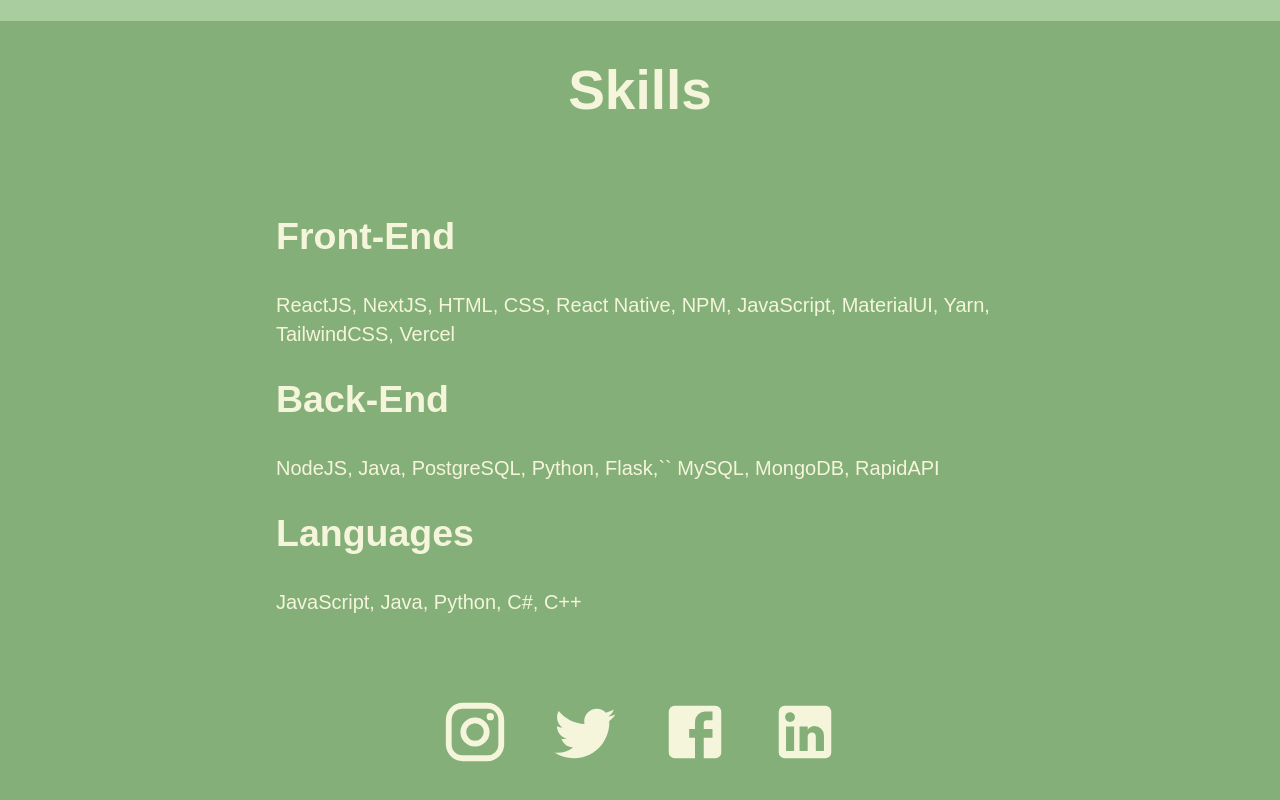
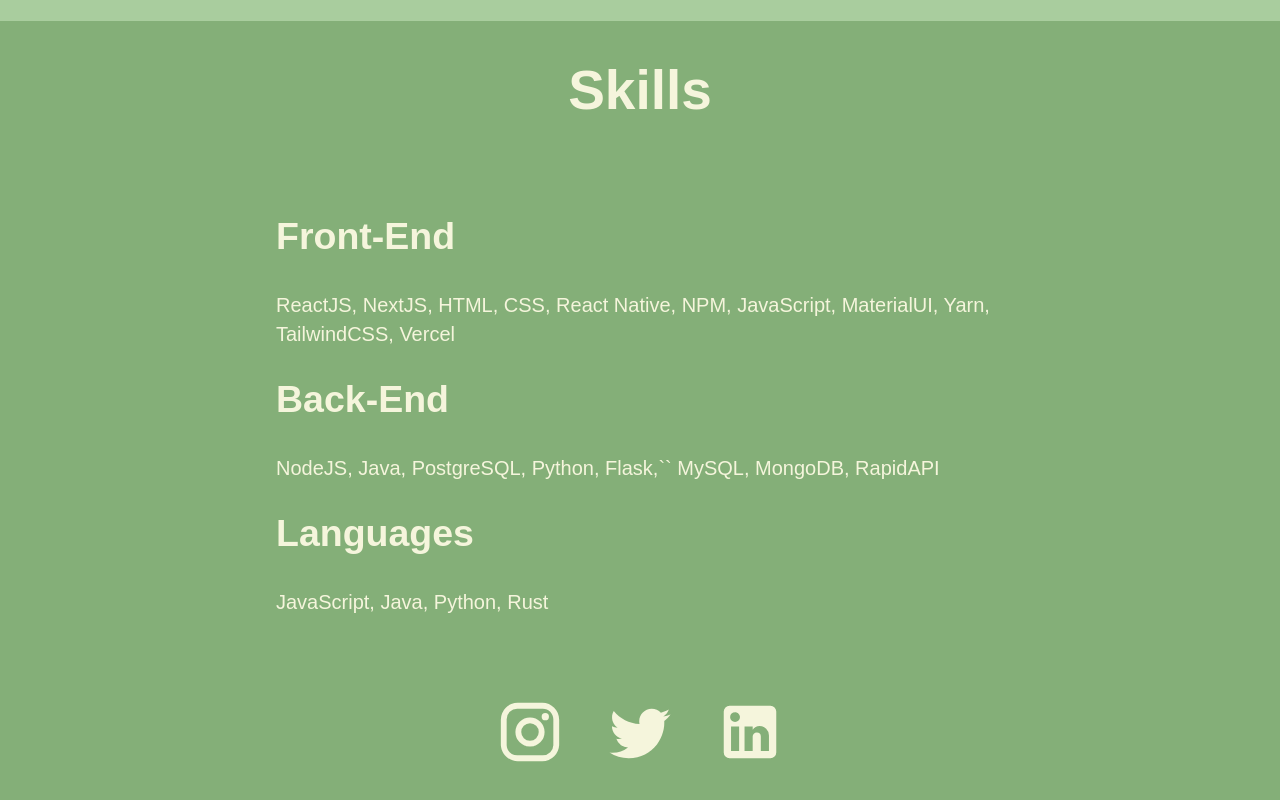
Before and after one commit to zaid42005/personal-portfolio, a React (Create React App) app: page / in a window 1280 px wide. Shown: the part 779-1579 px from the top of the page. Built offline with nearby package versions, Linux system fonts and the light colour scheme.

Commit message:
updated socials footer

```diff
--- a/src/components/Footer.js
+++ b/src/components/Footer.js
@@ -3,19 +3,22 @@
 import TwitterIcon from "@material-ui/icons/Twitter";
 import FacebookIcon from "@material-ui/icons/Facebook";
 import LinkedInIcon from "@material-ui/icons/LinkedIn";
-import Link from '@material-ui/core/Link';
+import Link from "@material-ui/core/Link";
 import "../styles/Footer.css";
 
 function Footer() {
   return (
     <div className="footer">
       <div className="socialMedia">
-        <Link href="http://www.google.com" target="_blank" >
+        <Link href="https://www.instagram.com/_itszaid_" target="_blank">
           <InstagramIcon />
         </Link>
-        <TwitterIcon />
-        <FacebookIcon />
-        <LinkedInIcon />
+        <Link href="https://twitter.com/PrismoZaid" target="_blank">
+          <TwitterIcon />
+        </Link>
+        <Link href="https://www.linkedin.com/in/zaidahmed144" target="_blank">
+          <LinkedInIcon />
+        </Link>
       </div>
       <p></p>
     </div>
--- a/src/pages/Home.js
+++ b/src/pages/Home.js
@@ -44,7 +44,7 @@
           </li>
           <li className="item">
             <h2>Languages</h2>
-            <span>JavaScript, Java, Python, C#, C++</span>
+            <span>JavaScript, Java, Python, Rust</span>
           </li>
         </ol>
       </div>
```
